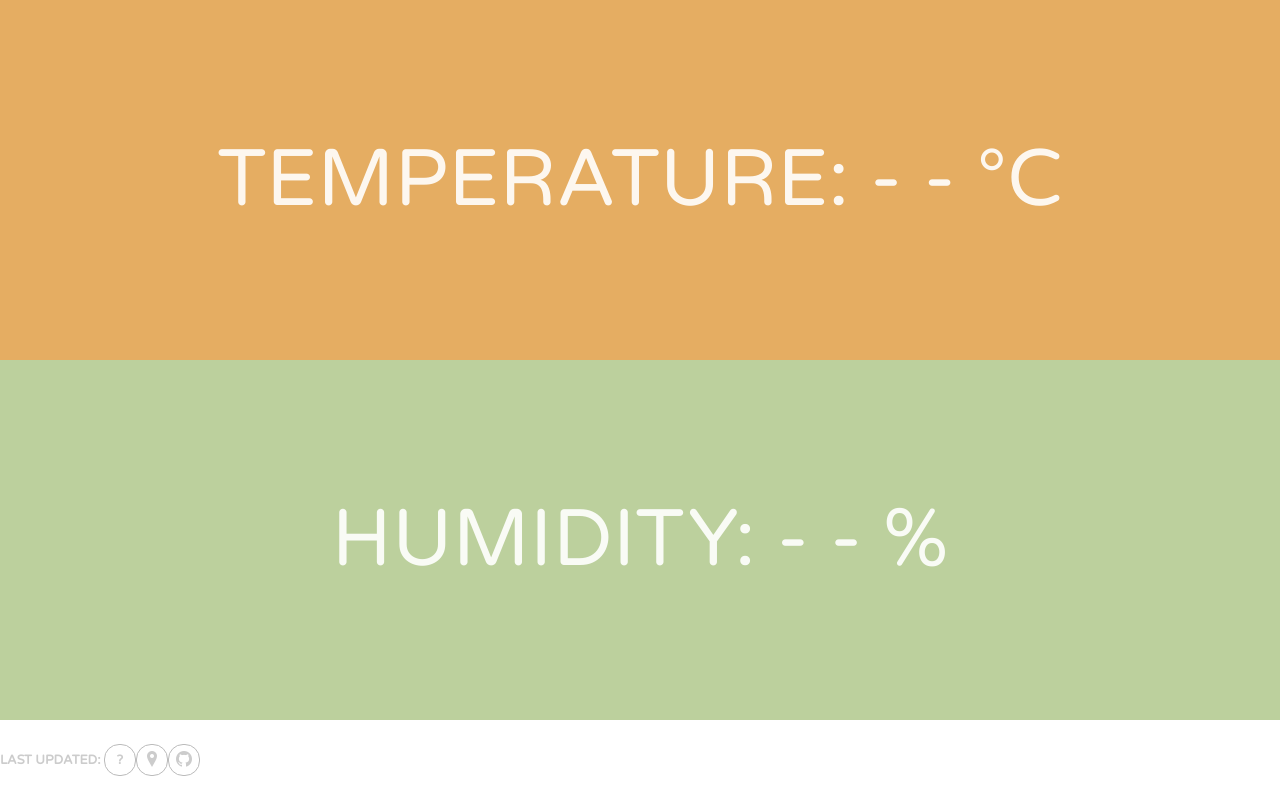
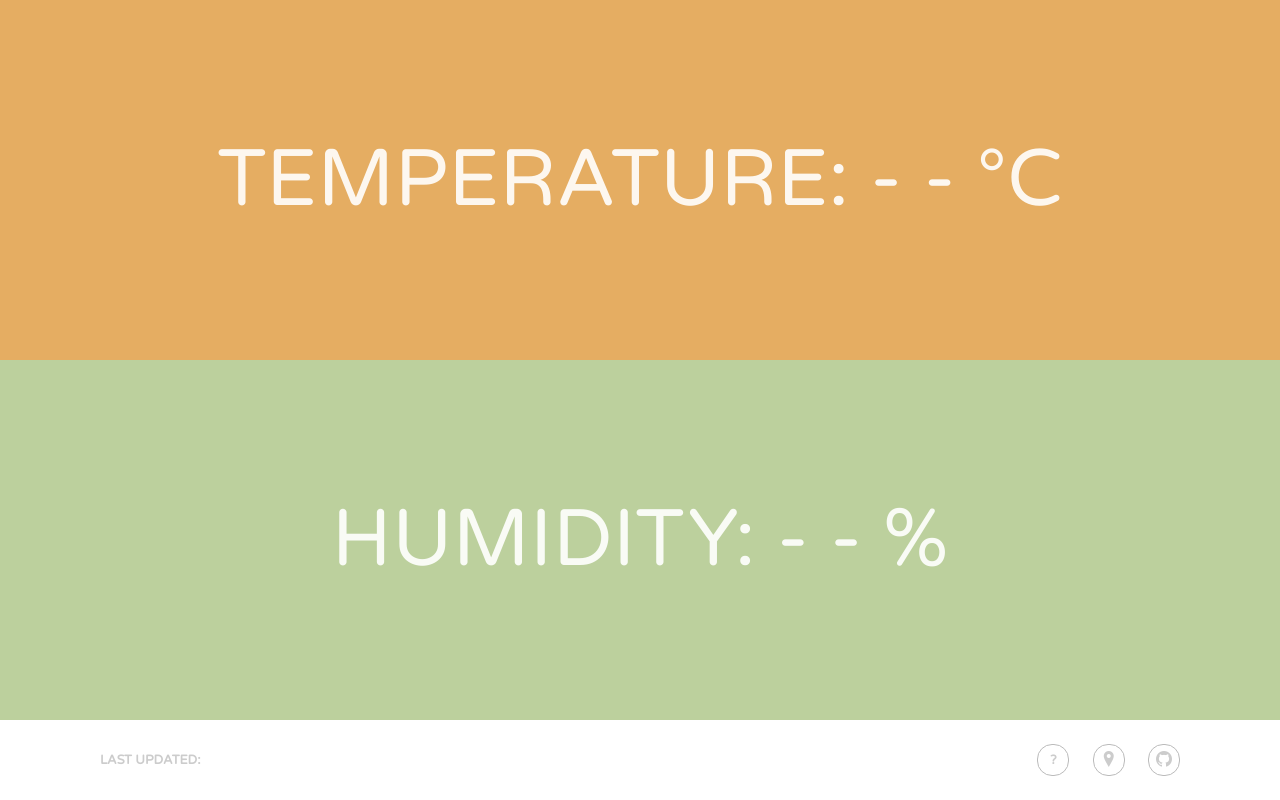
Before and after one commit to Edmeral/weather, a plain HTML site: page index.html in a window 1280 px wide. Drawn offline with nearby package versions, Linux system fonts and the light colour scheme.

Commit message:
Aligning footer elemnts

```diff
--- a/index.html
+++ b/index.html
@@ -13,6 +13,7 @@
 
   <footer>
     Last updated:&nbsp <span></span> <!-- &nbsp for the space: HTML doesn't count a space before a tag -->
+    <div class="icons-container">
       <a href="#" class="ico" title="What is this?">?</a>
       <a href="#" class="ico" title="Where is this?">
         <span class="octicon octicon-location"></span>
@@ -20,6 +21,8 @@
       <a href="https://github.com/Edmeral/arduino-weather-station" class="ico">
         <span class="octicon octicon-mark-github"></span>
       </a>
+    </div>
+
   </footer>
 
   <!-- Google Anlytics here -->
--- a/style.css
+++ b/style.css
@@ -61,6 +61,13 @@ footer {
   font-weight: bold;
   display: flex;
   align-items: center;
+  box-sizing: border-box;
+  padding-left: 100px;
+  padding-right: 100px;
+}
+
+.icons-container {
+  margin-left: auto;
 }
 
 .ico {
@@ -69,10 +76,10 @@ footer {
   width: 30px;
   border: solid 1px #bbb;
   border-radius: 15px;
-  float: right;
   line-height: 30px;
   text-align: center;
-  transition: all 0.3s ease-in-out;;
+  transition: all 0.3s ease-in-out;
+  margin-left: 20px;
 }
 
 .ico:hover {
```
Lines whose indentation alone changed are shown as unchanged.
